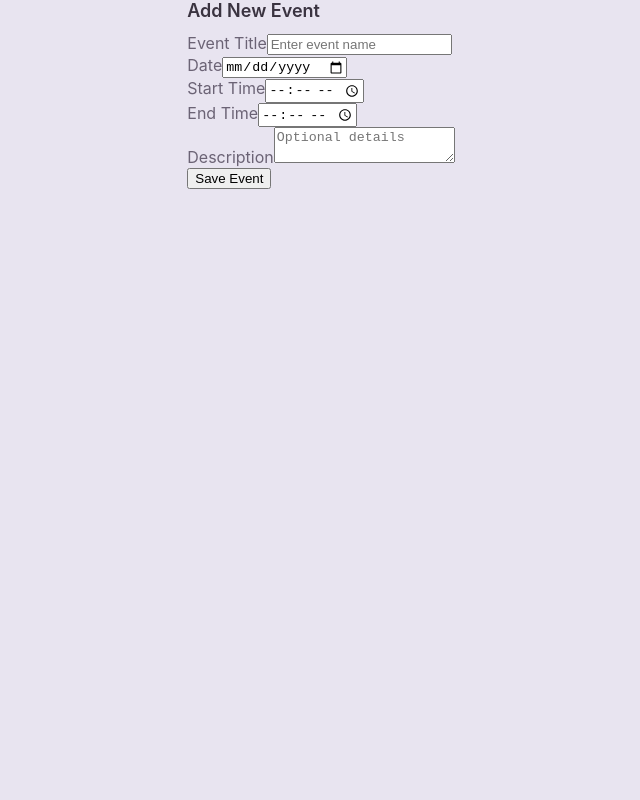
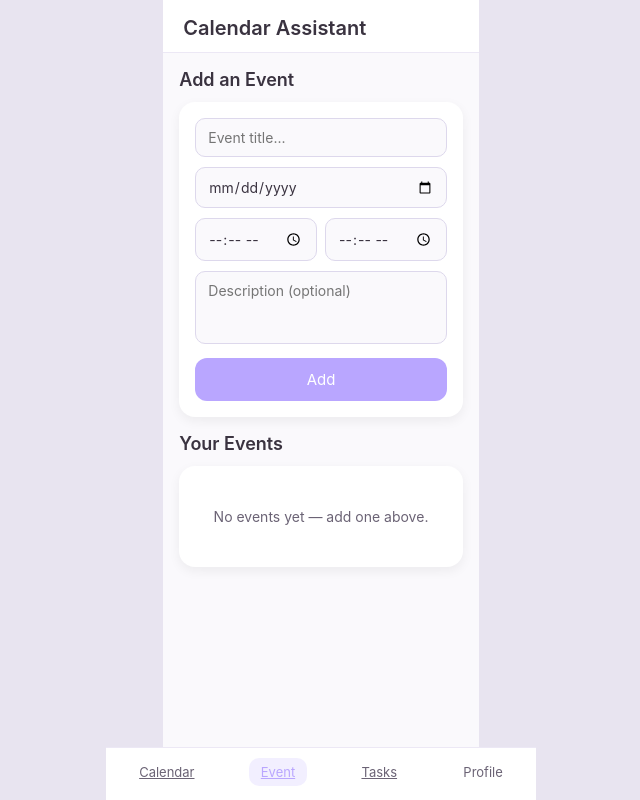
Before and after one commit to arcandaatwit/CalendarAssistant, a React (Vite) app: page /addEvent in a window 1280 px wide. Shown: the whole page, without its empty margins (319-959 px from the left). Built offline with nearby package versions, Linux system fonts and the light colour scheme.

Commit message:
Layout modifications updating toggle feature changed event page and task page

```diff
--- a/src/addEvent.jsx
+++ b/src/addEvent.jsx
@@ -1,37 +1,133 @@
-import React from "react";
+import React, { useState } from "react";
+import { Link, useLocation } from "react-router-dom";
 import './index.css';
 
-export default function AddEvent() {
+export default function AddEventPage() {
+  const location = useLocation();
+
+  const [eventTitle, setEventTitle] = useState("");
+  const [eventDate, setEventDate] = useState("");
+  const [startTime, setStartTime] = useState("");
+  const [endTime, setEndTime] = useState("");
+  const [eventDescription, setEventDescription] = useState("");
+
+  const [events, setEvents] = useState([]);
+
+  const addEvent = () => {
+    if (!eventTitle.trim()) return;
+
+    const newEvent = {
+      id: Date.now(),
+      title: eventTitle,
+      date: eventDate,
+      startTime: startTime,
+      endTime: endTime,
+      description: eventDescription,
+    };
+
+    setEvents([...events, newEvent]);
+
+    // clear fields
+    setEventTitle("");
+    setEventDate("");
+    setStartTime("");
+    setEndTime("");
+    setEventDescription("");
+  };
+
   return (
-    <div className="add-event-container">
-      <h2 className="page-title">Add New Event</h2>
+    <div className="app-container">
 
-      <div className="form-group">
-        <label>Event Title</label>
-        <input type="text" placeholder="Enter event name" />
+      <div className="header-bar">
+        <h1>Calendar Assistant</h1>
       </div>
 
-      <div className="form-group">
-        <label>Date</label>
-        <input type="date" />
+      <div className="page-content">
+        <h2 className="page-title">Add an Event</h2>
+
+        <div className="card-box">
+          <div className="input-row">
+            <input
+              className="input-field"
+              type="text"
+              placeholder="Event title..."
+              value={eventTitle}
+              onChange={(e) => setEventTitle(e.target.value)}
+            />
+          </div>
+
+          <div className="input-row">
+            <input
+              className="input-field"
+              type="date"
+              value={eventDate}
+              onChange={(e) => setEventDate(e.target.value)}
+            />
+          </div>
+
+          <div className="input-row">
+            <input
+              className="input-field"
+              type="time"
+              value={startTime}
+              onChange={(e) => setStartTime(e.target.value)}
+            />
+            <input
+              className="input-field"
+              type="time"
+              value={endTime}
+              onChange={(e) => setEndTime(e.target.value)}
+            />
+          </div>
+
+          <div className="input-row">
+            <textarea
+              className="input-field"
+              placeholder="Description (optional)"
+              value={eventDescription}
+              onChange={(e) => setEventDescription(e.target.value)}
+              rows={3}
+              style={{ resize: "none" }}
+            />
+          </div>
+
+          <button className="primary-btn" onClick={addEvent}>
+            Add
+          </button>
+        </div>
+
+        <h2 className="page-title">Your Events</h2>
+
+        <div className="card-box">
+          {events.length === 0 && (
+            <p className="empty-text">No events yet — add one above.</p>
+          )}
+
+          {events.map((e) => (
+            <div key={e.id} className="task-item">
+              <div className="task-row">
+                <span>{e.title}</span>
+              </div>
+
+              <div className="task-meta">
+                {e.date && <p>{e.date}</p>}
+                {(e.startTime || e.endTime) && (
+                  <p>{e.startTime} — {e.endTime}</p>
+                )}
+                {e.description && <p>{e.description}</p>}
+              </div>
+            </div>
+          ))}
+        </div>
       </div>
 
-      <div className="form-group">
-        <label>Start Time</label>
-        <input type="time" />
+      <div className="bottom-nav">
+        <Link to="/main"     className="nav-btn">Calendar</Link>
+        <Link to="/addEvent" className="nav-btn active">Event</Link>
+        <Link to="/taskPage" className={`nav-btn ${location.pathname === "/taskPage" ? "active" : ""}`}>Tasks</Link>
+        <button className="nav-btn">Profile</button>
       </div>
 
-      <div className="form-group">
-        <label>End Time</label>
-        <input type="time" />
-      </div>
-
-      <div className="form-group">
-        <label>Description</label>
-        <textarea placeholder="Optional details"></textarea>
-      </div>
-
-      <button className="save-btn">Save Event</button>
     </div>
   );
 }
--- a/src/index.css
+++ b/src/index.css
@@ -248,6 +248,37 @@ body {
   padding: 12px 0;
 }
 
+/* view toggle */
+.view-toggle {
+  display: flex;
+  gap: 6px;
+  margin-bottom: 12px;
+}
+
+.toggle-btn {
+  flex: 1;
+  padding: 8px 4px;
+  background: var(--card-bg);
+  border: 1px solid #ddd8ec;
+  border-radius: 10px;
+  font-size: 13px;
+  font-family: var(--sans);
+  color: var(--text);
+  cursor: pointer;
+  transition: 0.2s ease;
+}
+
+.toggle-btn:hover {
+  background: var(--accent-bg);
+  border-color: var(--accent);
+}
+
+.toggle-active {
+  background: var(--accent);
+  border-color: var(--accent);
+  color: white;
+}
+
 /* calendar */
 .calendar-container {
   padding: 16px;
--- a/src/main.jsx
+++ b/src/main.jsx
@@ -1,15 +1,13 @@
-import React from "react";
-import {Link} from "react-router-dom";
+import React, { useState } from "react";
+import { Link, useLocation } from "react-router-dom";
 import './index.css';
 
 import { Calendar, dateFnsLocalizer } from "react-big-calendar";
 import { format, parse, startOfWeek, getDay } from "date-fns";
 import enUS from "date-fns/locale/en-US";
+import "react-big-calendar/lib/css/react-big-calendar.css";
 
-// Setup datetime for in us
-const locales = {
-  "en-US": enUS,
-};
+const locales = { "en-US": enUS };
 
 const localizer = dateFnsLocalizer({
   format,
@@ -19,7 +17,7 @@ const localizer = dateFnsLocalizer({
   locales,
 });
 
-//Events for google calendar sample for now
+// sample events — replace with google calendar api data later
 const events = [
   {
     title: "Sample Event",
@@ -28,32 +26,50 @@ const events = [
   },
 ];
 
+const VIEWS = ["month", "week", "work_week", "day"];
+const VIEW_LABELS = { month: "Month", week: "Week", work_week: "3 Day", day: "Day" };
+
 export default function MainPage() {
+  const [viewIndex, setViewIndex] = useState(0);
+  const location = useLocation();
+
+  const currentView = VIEWS[viewIndex];
+
+  const cycleView = () => {
+    setViewIndex((prev) => (prev + 1) % VIEWS.length);
+  };
+
   return (
     <div className="app-container">
-      {/* Calendar Section */}
-      <div className="calendar-container">
-        <h2 className="calendar-title">Your Calendar</h2>
 
+      <div className="header-bar">
+        <h1>Calendar Assistant</h1>
+      </div>
+
+      <div className="page-content">
         <div className="calendar-box">
           <Calendar
             localizer={localizer}
             events={events}
             startAccessor="start"
             endAccessor="end"
+            view={currentView}
+            onView={(v) => setViewIndex(VIEWS.indexOf(v))}
+            views={VIEWS}
             style={{ height: "100%", width: "100%" }}
-            views={["month"]} // Only show month view
           />
         </div>
       </div>
 
-      {/* Bottom Navigation */}
       <div className="bottom-nav">
-        <Link to="/main" className="nav-btn">Home</Link>
-        <Link to="/main" className="nav-btn">Calendar</Link>
-        <Link to="/taskPage" className="nav-btn">Tasks</Link>
+        <button className="nav-btn active" onClick={cycleView}>
+          {VIEW_LABELS[currentView]}
+        </button>
+        <Link to="/addEvent" className={`nav-btn ${location.pathname === "/addEvent" ? "active" : ""}`}>Event</Link>
+        <Link to="/taskPage" className={`nav-btn ${location.pathname === "/taskPage" ? "active" : ""}`}>Tasks</Link>
         <button className="nav-btn">Profile</button>
       </div>
+
     </div>
   );
 }
--- a/src/taskPage.jsx
+++ b/src/taskPage.jsx
@@ -1,4 +1,5 @@
 import React, { useState } from "react";
+import { Link, useLocation } from "react-router-dom";
 import "./index.css";
 
 function TasksPage() {
@@ -129,9 +130,9 @@ function TasksPage() {
       </div>
 
       <div className="bottom-nav">
-        <button className="nav-btn">Home</button>
-        <button className="nav-btn">Calendar</button>
-        <button className="nav-btn">Tasks</button>
+        <Link to="/main"     className="nav-btn">Calendar</Link>
+        <Link to="/addEvent" className="nav-btn">Event</Link>
+        <Link to="/taskPage" className="nav-btn active">Tasks</Link>
         <button className="nav-btn">Profile</button>
       </div>
     </div>
```
